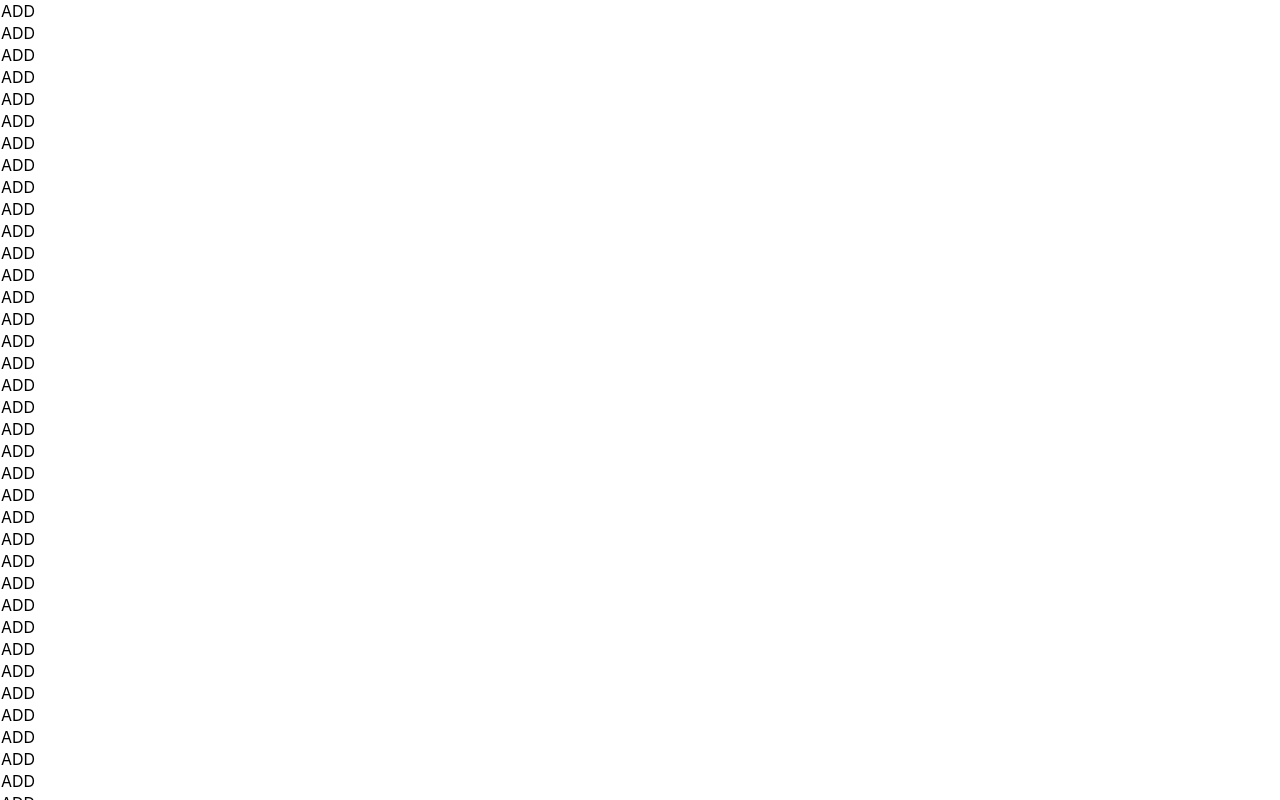
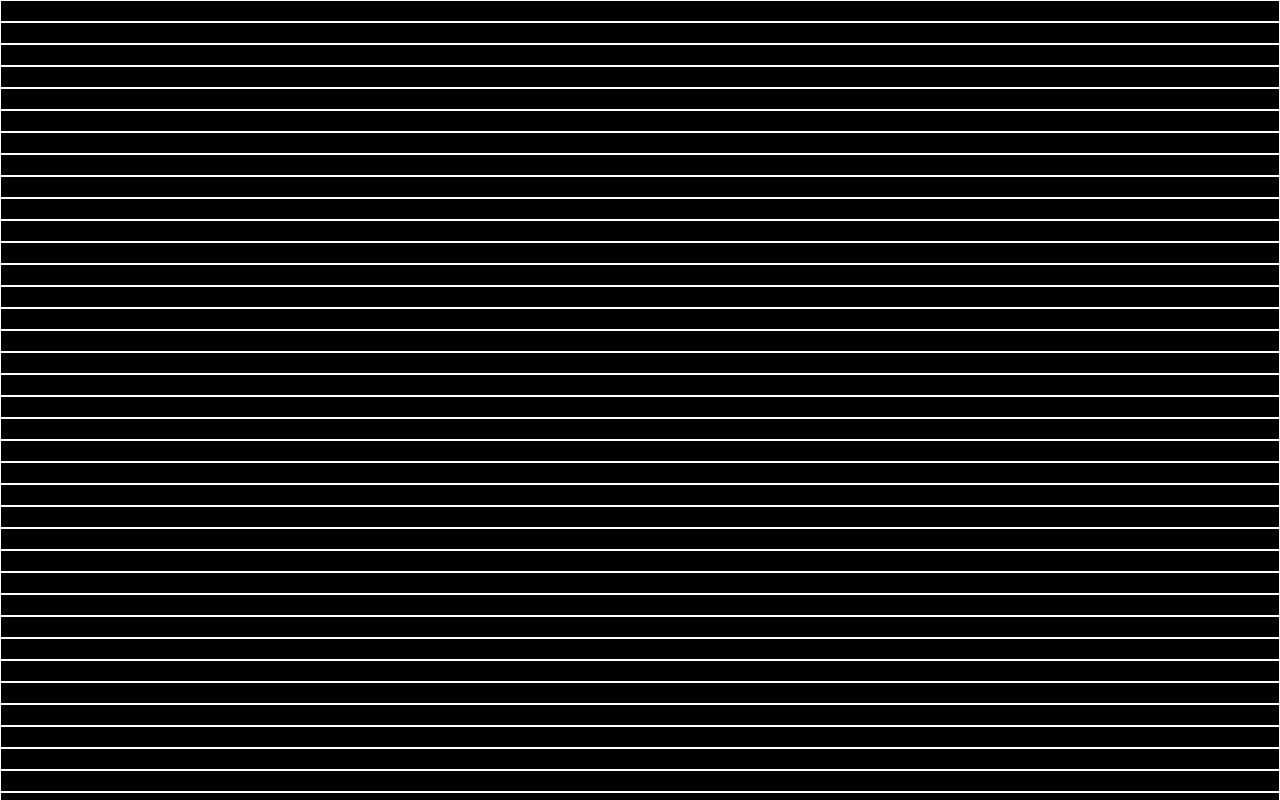
Before and after one commit to bloominstituteoftechnology/CS-Build-Week-1, a React (Create React App) app in the folder client/: page / in a window 1280 px wide. Shown: the top 800 px of the page. Built offline with nearby package versions, Linux system fonts and the light colour scheme.

Commit message:
I have a on off switch established but it is turning all the divs on and off currently need to fix that. Also need to give everything a width so that it has a width feel

```diff
--- a/client/src/App.css
+++ b/client/src/App.css
@@ -30,6 +30,6 @@
 }
 
 .offDiv {
-  backgroun: black;
+  background: black;
   border : 1px solid white;
 }
--- a/client/src/App.js
+++ b/client/src/App.js
@@ -38,9 +38,8 @@ class App extends Component {
 
     Object.entries(this.state.matrix).forEach(entry => {
       for (let x of entry[1]){
-        console.log(`|${x}|`);
         temp_hash.row = entry[0];
-        temp_hash.position_in_row = this.state.count % 15;
+        temp_hash.position_in_row = this.state.count % 14;
 
         temp_hash.actual_number = this.state.count;
         temp_hash.value = x;
@@ -49,15 +48,29 @@ class App extends Component {
       }
     });
     this.setState({matrixUsing});
+    this.setState({count : 0 }); //reset count
+  }
+
+  turnOnOrOff = (row, position_in_row, value) => {
+      //Just add 1 to the % of 2  it will provide 0 or 1. The conditional is already set up on the div to set the div to the correct class based off the value
+      console.log("Getting into the function.");
+      console.log(row, position_in_row, value);
+      console.log("above is the paramaters for the function");
+      const matrix = this.state.matrix;
+      console.log(matrix[row][position_in_row]);
+      matrix[row][position_in_row] = matrix[row][position_in_row] === 0 ? 1 : 0;
+      this.setState({matrix});
+
+
   }
 
   render() {
     const matrix = this.state.matrixUsing.slice();
-    console.log(matrix);
+    console.log(this.state.matrix);
 
     return (<div className="container">
 
-      {matrix.map(hash => <div key = {hash.actual_number} className = {hash.value === 0 ? "offDiv" : "onDiv"} >ADD</div> )}
+      {matrix.map(hash => <div key = {hash.actual_number} onClick = {() => this.turnOnOrOff(hash.row, hash.position_in_row, hash.value)} className = {this.state.matrix[hash.row][hash.position_in_row] === 0 ? "offDiv" : "onDiv"} >ADD</div> )}
 
 
     </div>);
```
